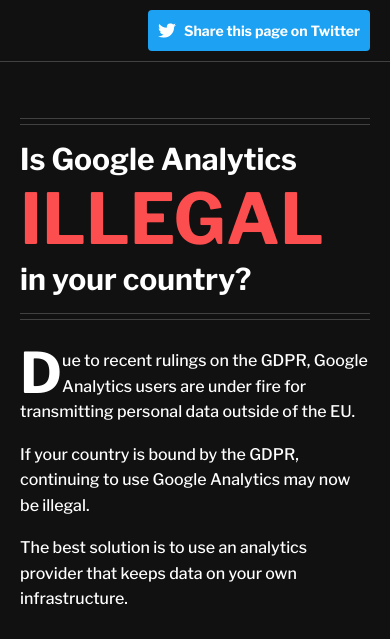
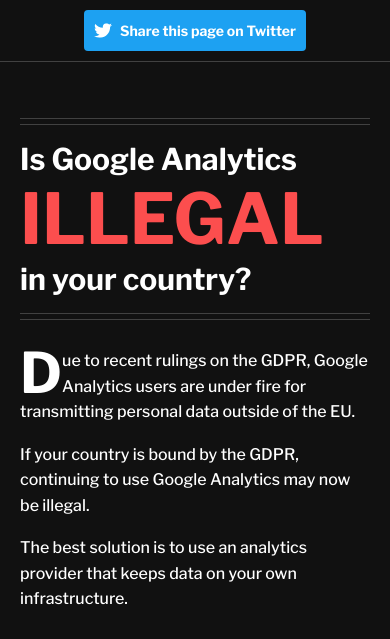
Before and after one commit to PostHog/isgoogleanalyticsillegal.com, a Gatsby site: page / in a window 390 px wide. Shown: the top 639 px of the page. Built offline with nearby package versions, Linux system fonts and the light colour scheme; Gatsby itself is replaced by a stand-in of ours.

Commit message:
center twitter on homepage mobile

```diff
--- a/src/components/Layout.js
+++ b/src/components/Layout.js
@@ -6,7 +6,7 @@
 import twitter from "../images/twitter.svg";
 import SEO from "./SEO";
 
-const ShareLink = ({ children, url }) => {
+const ShareLink = ({ children, url, className = "" }) => {
   const width = 626;
   const height = 436;
   const handleClick = () => {
@@ -21,10 +21,7 @@
     }
   };
   return (
-    <button
-      className="text-[14px] font-bold bg-[#1DA1F2] p-[10px] rounded flex items-center space-x-2 ml-auto"
-      onClick={handleClick}
-    >
+    <button className={className} onClick={handleClick}>
       {children}
     </button>
   );
@@ -69,7 +66,12 @@
                   <span>Back to map</span>
                 </Link>
               )}
-              <ShareLink url={`https://twitter.com/intent/tweet?url=${href}`}>
+              <ShareLink
+                url={`https://twitter.com/intent/tweet?url=${href}`}
+                className={`text-[14px] font-bold bg-[#1DA1F2] p-[10px] rounded flex items-center space-x-2 ml-auto ${
+                  hideMapLink ? "mr-auto md:mr-0" : ""
+                }`}
+              >
                 <img src={twitter} />
                 <span>Share this page on Twitter</span>
               </ShareLink>
```
